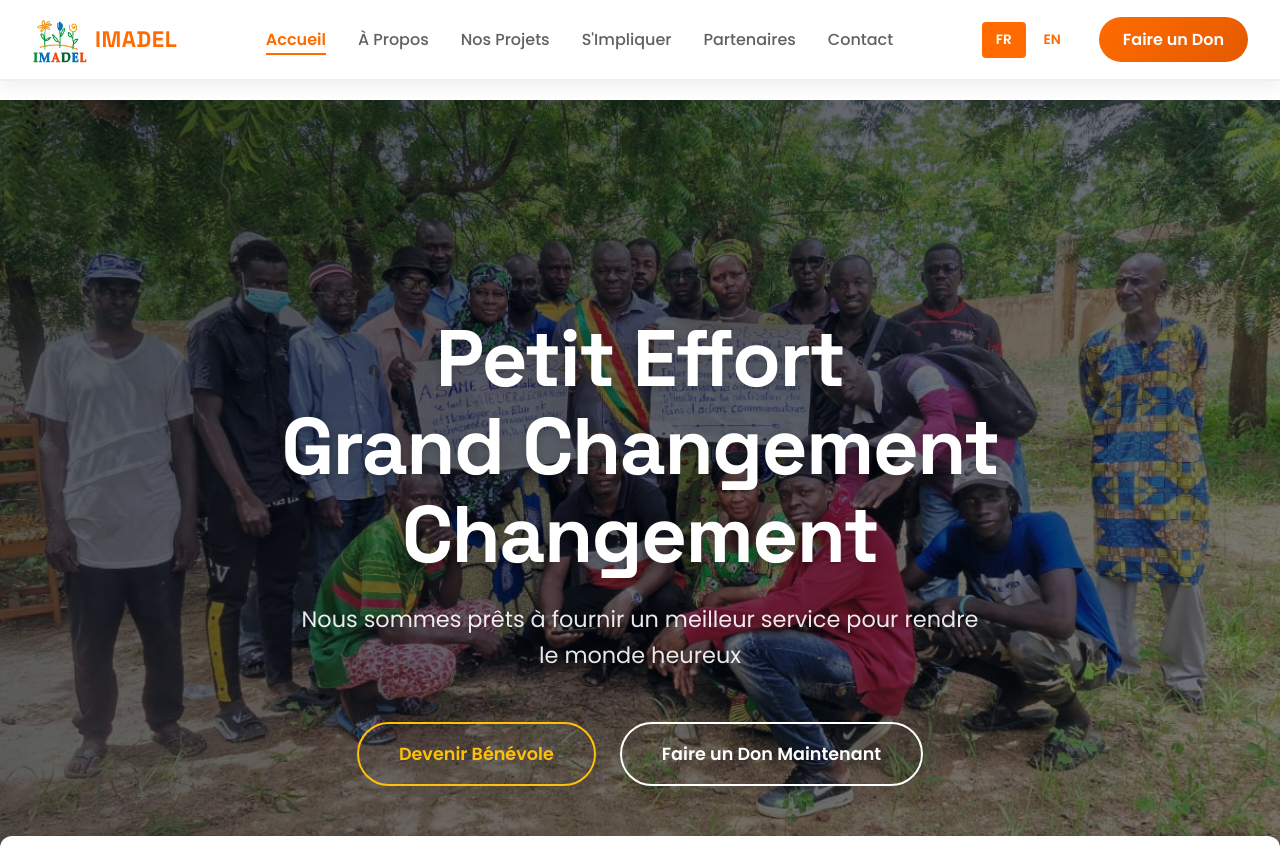
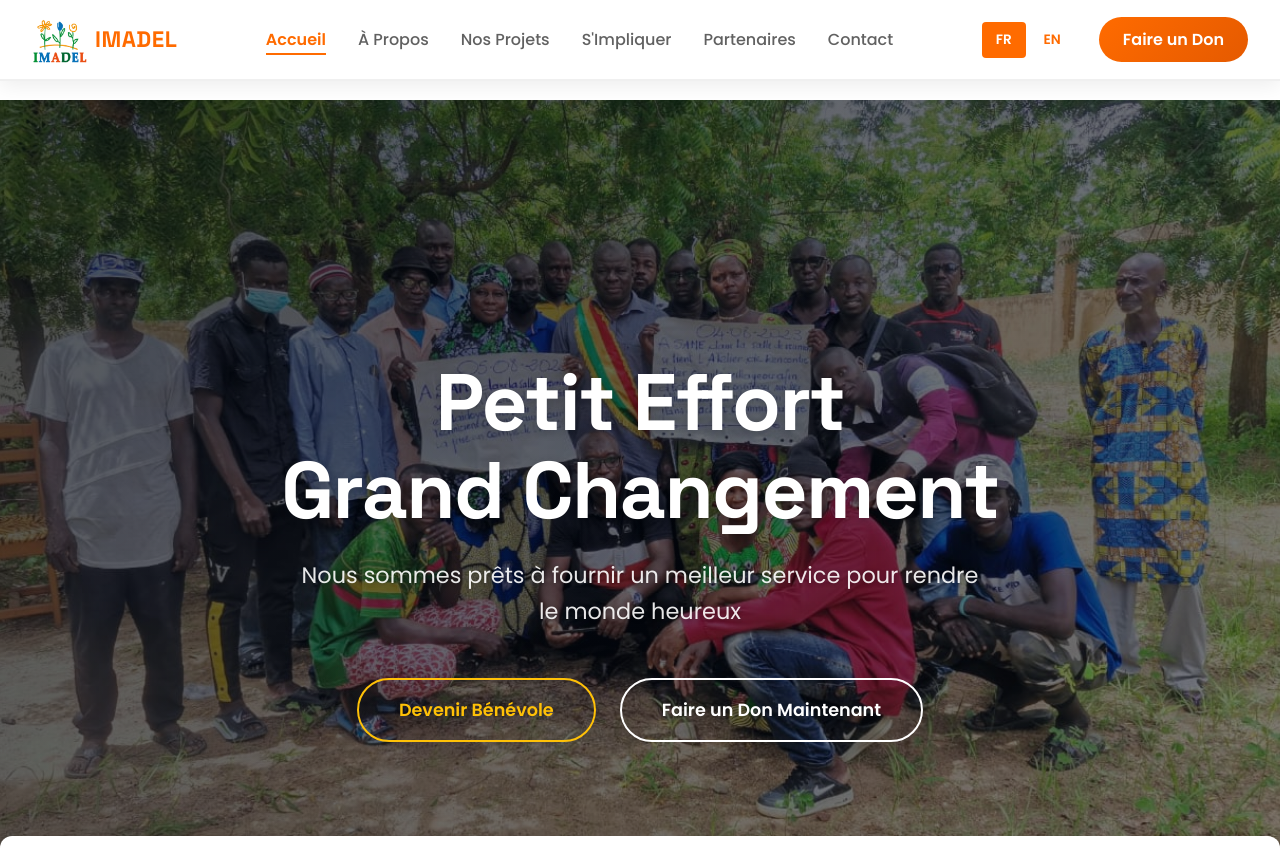
Before and after one commit to Imadel1/Imadel, a React (Vite) app: page / in a window 1280 px wide. Shown: the top 848 px of the page. Built offline with nearby package versions, Linux system fonts and the light colour scheme; no server answers; a web font is replaced by a local one.

Commit message:
Fix duplicate hero title word

```diff
--- a/src/pages/Home.tsx
+++ b/src/pages/Home.tsx
@@ -419,7 +419,7 @@ const Home: React.FC = () => {
           <div className="hero-content">
             <div className="hero-text">
               <h1 className="hero-title">
-                {t('heroTitle')} <br />{t('heroTitleHighlight')} <span className="hero-highlight">{language === 'fr' ? 'Changement' : 'Change'}</span>
+                {t('heroTitle')} <br /><span className="hero-highlight">{t('heroTitleHighlight')}</span>
               </h1>
               <p className="hero-tagline">
                 {t('heroTagline')}
```
